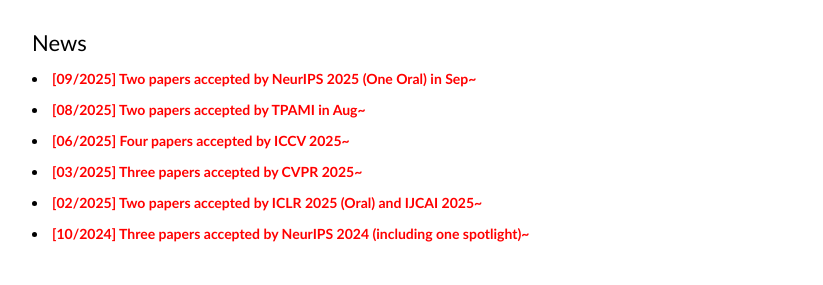
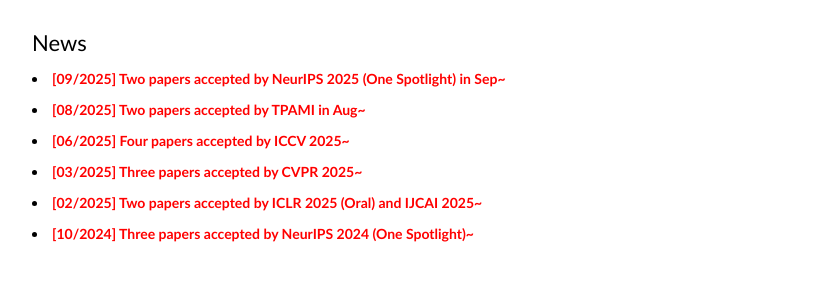
Before and after one commit to jinx-USTC/jinxin.github.io, a plain HTML site: page index.html in a window 1280 px wide. Shown: the part 379-664 px from the top of the page, without its empty margins (228-1051 px from the left). Drawn offline with Linux system fonts and the light colour scheme.

Commit message:
Update index.html

```diff
--- a/index.html
+++ b/index.html
@@ -47,12 +47,12 @@
             <tr>
             <td style="padding:20px;width:100%;vertical-align:middle">
               <heading>News</heading>
-				<p></p><li> <font color="red"><strong>[09/2025]  Two papers accepted by NeurIPS 2025 (One Oral) in Sep~</strong></font><p></p>
+				<p></p><li> <font color="red"><strong>[09/2025]  Two papers accepted by NeurIPS 2025 (One Spotlight) in Sep~</strong></font><p></p>
                 <p></p><li> <font color="red"><strong>[08/2025]  Two papers accepted by TPAMI in Aug~</strong></font><p></p>
 				<p></p><li> <font color="red"><strong>[06/2025]  Four papers accepted by ICCV 2025~</strong></font><p></p>
               <p></p><li> <font color="red"><strong>[03/2025]  Three papers accepted by CVPR 2025~</strong></font><p></p>
                 <p></p><li> <font color="red"><strong>[02/2025]  Two papers accepted by ICLR 2025 (Oral) and IJCAI 2025~</strong></font><p></p>
-              <p></p><li> <font color="red"><strong>[10/2024]  Three papers accepted by NeurIPS 2024 (including one spotlight)~</strong></font><p></p>
+              <p></p><li> <font color="red"><strong>[10/2024]  Three papers accepted by NeurIPS 2024 (One Spotlight)~</strong></font><p></p>
 <!-- 			  <p></p><li> <font color="red"><strong>[07/2024]  Five papers accepted by ECCV 2024~</strong></font><p></p>
 			  <p></p><li> <font color="red"><strong>[07/2024]  One paper accepted by IEEE TMM~</strong></font><p></p>
 			  <p></p><li> <font color="red"><strong>[05/2024]  One paper accepted by IJCAI 2024~</strong></font><p></p>
```
